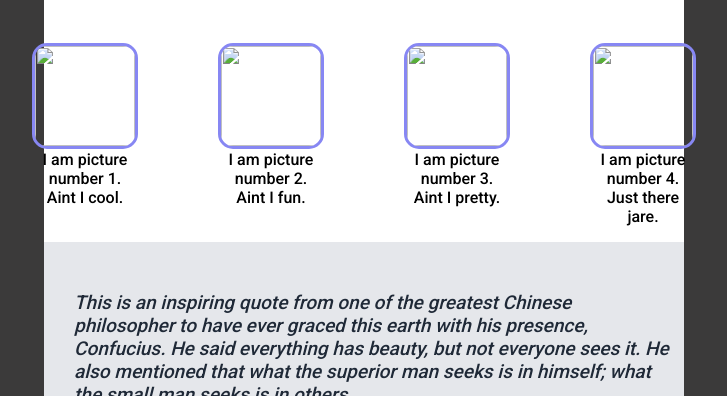
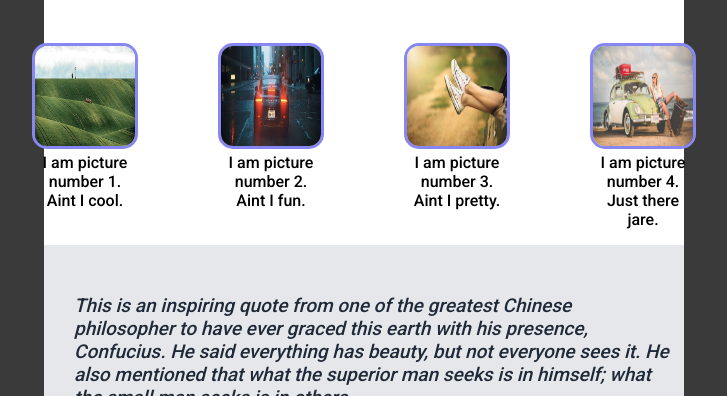
Before and after one commit to SwiftBay/landing-page-project, a plain HTML site: page index.html in a window 1280 px wide. Shown: the part 704-1100 px from the top of the page, without its empty margins (276-1003 px from the left). Drawn offline with Linux system fonts and the light colour scheme.

Commit message:
infused downloaded images into final page and referenced the pixabay.com for their free image contents

```diff
--- a/index.html
+++ b/index.html
@@ -41,25 +41,25 @@
         </h2>
         <div class="figures">
             <figure>
-                <img src="" alt="">
+                <img src="fantasy-6403406_640.jpg" alt="">
                 <figcaption>
                     I am picture number 1. Aint I cool.
                 </figcaption>
             </figure>
             <figure>
-                <img src="" alt="">
+                <img src="porsche-1851246_640.jpg" alt="">
                 <figcaption>
                     I am picture number 2. Aint I fun.
                 </figcaption>
             </figure>
             <figure>
-                <img src="" alt="">
+                <img src="shoes-434918_640.jpg" alt="">
                 <figcaption>
                     I am picture number 3. Aint I pretty.
                 </figcaption>
             </figure>
             <figure>
-                <img src="" alt="">
+                <img src="woman-1853936_640.jpg" alt="">
                 <figcaption>
                     I am picture number 4. Just there jare.
                 </figcaption>
```
Also changed, not shown: 1 other file.
